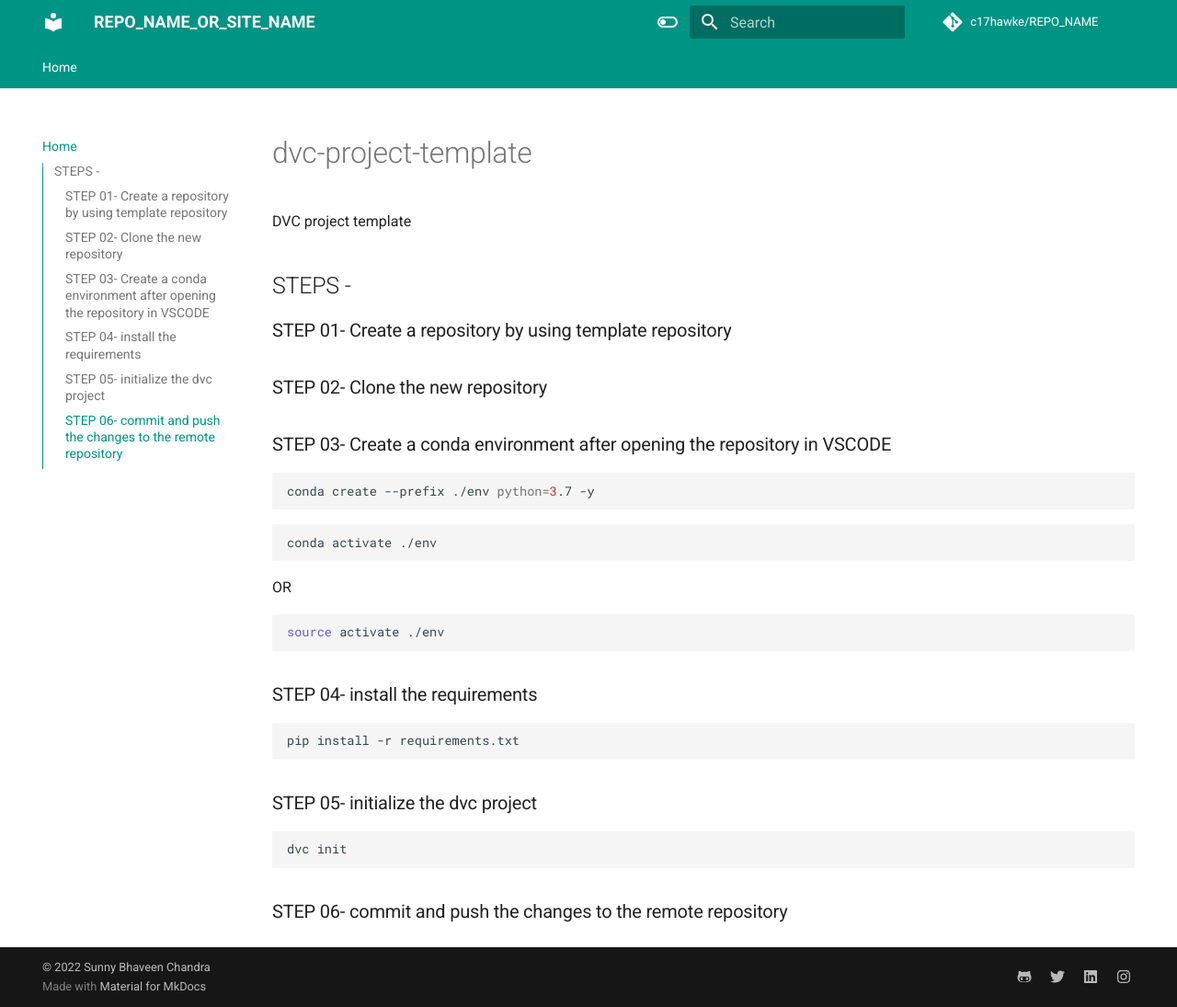
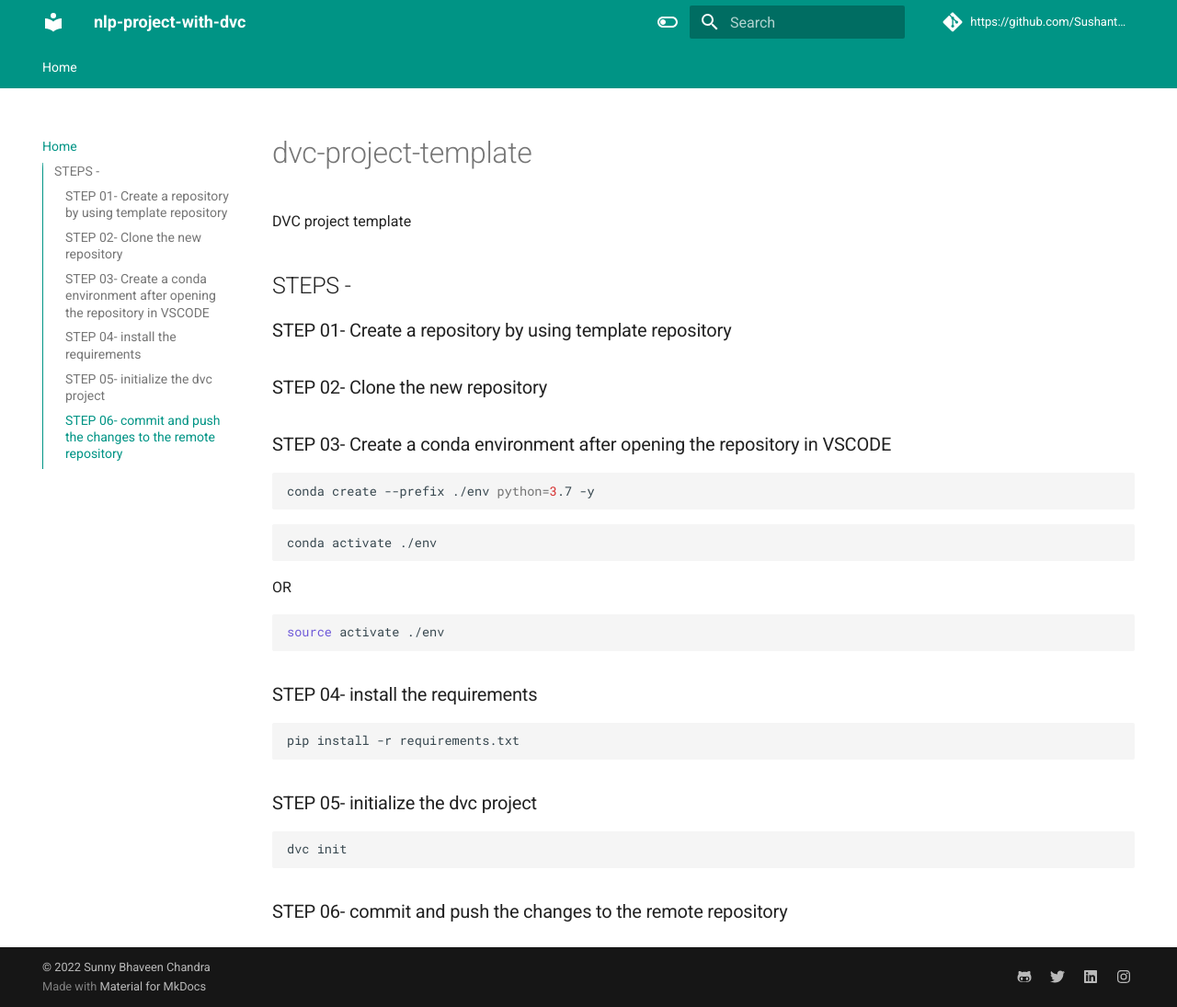
Before and after one commit to Sushanth172308/nlp-project-with-dvc, an MkDocs documentation site: the page built from docs/index.md, in a window 1280 px wide and 1095 px high. Shown: the whole window at 92% size. Built offline with MkDocs 1.6.1 and Material for MkDocs 9.7.7, drawn with Linux system fonts in a browser that asks for light colours; comment, search, counter and statistics services are not loaded.

```diff
--- a/mkdocs.yml
+++ b/mkdocs.yml
@@ -1,16 +1,16 @@
 # Project information
-site_name: REPO_NAME_OR_SITE_NAME
+site_name: nlp-project-with-dvc
 # defeine TOC or order of website-
 nav:
   - Home: index.md
 
-site_author: Sunny Bhaveen Chandra
+site_author: Sushanth bongaram
 site_description: >-
   DESCRIPTION
 
 # Repository
-repo_name: c17hawke/REPO_NAME
-repo_url: https://github.com/c17hawke/REPO_NAME
+repo_name: https://github.com/Sushanth172308/nlp-project-with-dvc
+repo_url: https://github.com/Sushanth172308/nlp-project-with-dvc
 
 # Configuration
 theme:
--- a/requirements.txt
+++ b/requirements.txt
@@ -5,5 +5,10 @@ pandas
 numpy
 PyYAML
 mkdocs-material
+dvc
+scipy
+scikit-learn
+lxml
+
 ### local packages -
 # -e . # << uncomment this to install from setup.py
```
Also changed, not shown: setup.py (+4 -4 lines), 1 other file.
